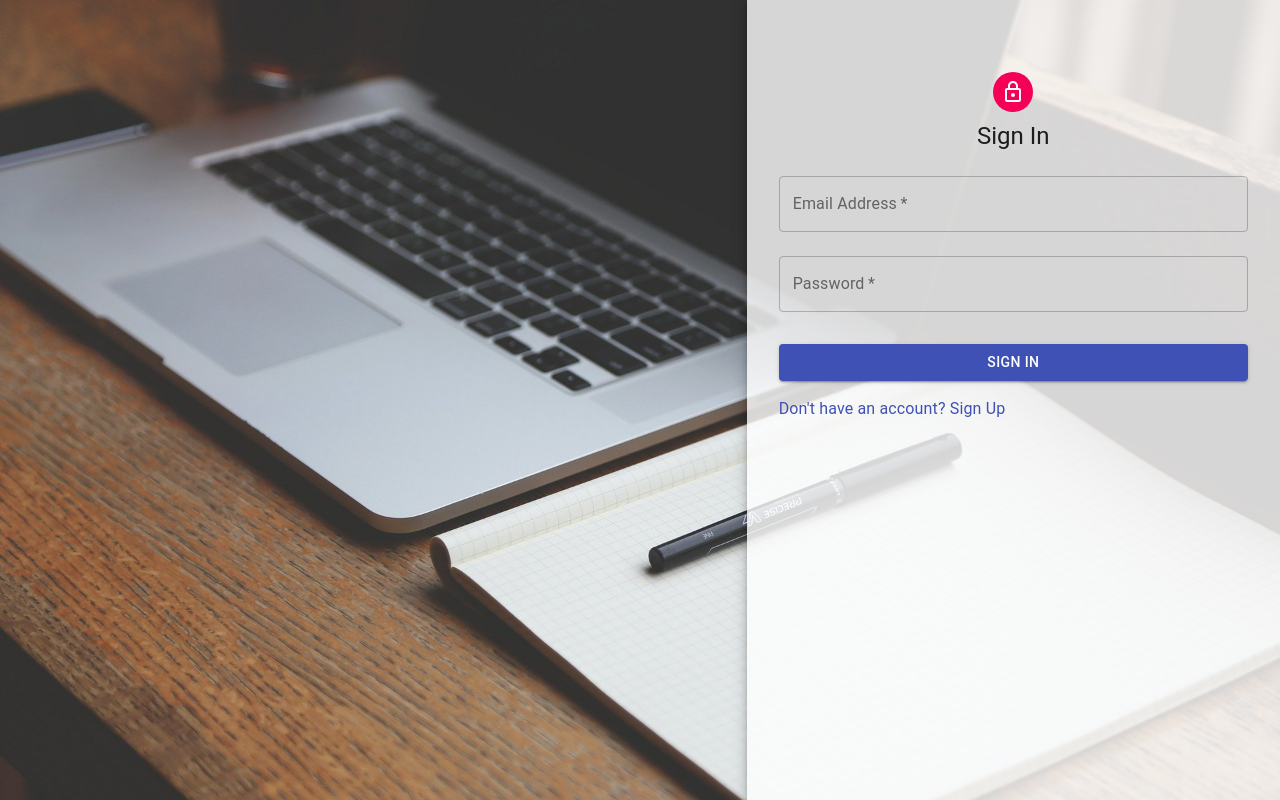
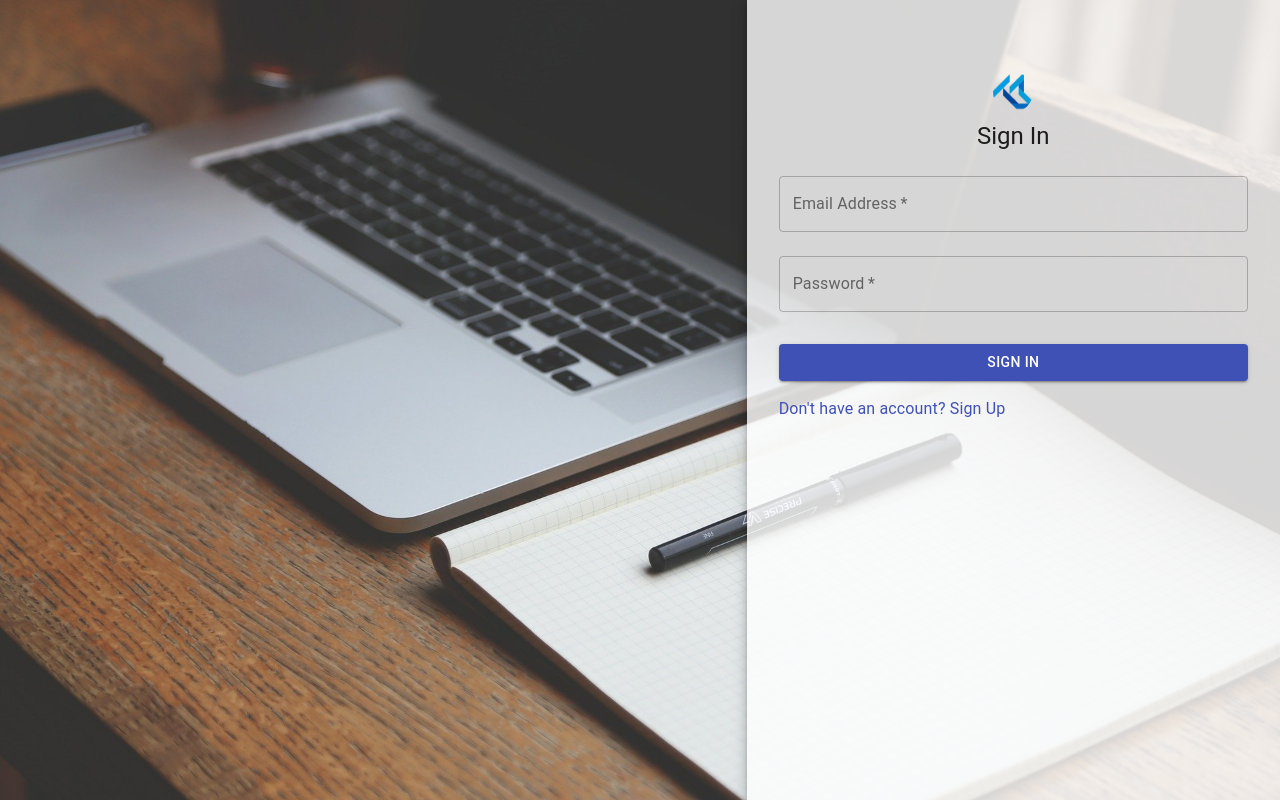
Before and after one commit to paytsek/app, a React (Create React App) app in the folder client/: page /login in a window 1280 px wide. Built offline with nearby package versions, Linux system fonts and the light colour scheme; no server answers.

Commit message:
Add static landing page

```diff
--- a/client/src/pages/LoginPage/index.jsx
+++ b/client/src/pages/LoginPage/index.jsx
@@ -3,7 +3,6 @@ import { useDispatch, useSelector } from 'react-redux';
 import { Link } from 'react-router-dom';
 
 import { Avatar, Button, CssBaseline, TextField, Paper, Grid, Typography } from '@material-ui/core';
-import { LockOutlined as LockOutlinedIcon } from '@material-ui/icons/';
 
 import { loginUser } from '../../redux/actions/usersActions';
 import useStyles from './styles';
@@ -37,7 +36,9 @@ const LoginPage = ({ history }) => {
       <Grid item xs={12} sm={8} md={5} component={Paper} elevation={6} square>
         <div className={classes.paper}>
           <Avatar className={classes.avatar}>
-            <LockOutlinedIcon />
+            <a href="/">
+              <img src="/images/logo.png" alt="logo" />
+            </a>
           </Avatar>
           <Typography component="h1" variant="h5">
             Sign In
--- a/client/src/pages/LoginPage/styles.js
+++ b/client/src/pages/LoginPage/styles.js
@@ -22,7 +22,11 @@ const useStyles = makeStyles((theme) => ({
   },
   avatar: {
     margin: theme.spacing(1),
-    backgroundColor: theme.palette.secondary.main,
+    background: 'none',
+
+    '& img': {
+      width: '100%',
+    },
   },
   form: {
     width: '100%', // Fix IE 11 issue.
--- a/client/src/pages/RegisterPage/index.jsx
+++ b/client/src/pages/RegisterPage/index.jsx
@@ -2,7 +2,6 @@ import React, { useState, useEffect } from 'react';
 import { useDispatch, useSelector } from 'react-redux';
 import { Link } from 'react-router-dom';
 import { Avatar, Button, CssBaseline, TextField, Paper, Grid, Typography } from '@material-ui/core';
-import { LockOutlined as LockOutlinedIcon } from '@material-ui/icons/';
 
 import useStyles from './styles';
 import { registerUser } from '../../redux/actions/usersActions';
@@ -54,7 +53,9 @@ const RegisterPage = ({ history }) => {
       <Grid item xs={12} sm={8} md={5} component={Paper} elevation={6} square>
         <div className={classes.paper}>
           <Avatar className={classes.avatar}>
-            <LockOutlinedIcon />
+            <a href="/">
+              <img src="/images/logo.png" alt="logo" />
+            </a>
           </Avatar>
           <Typography component="h1" variant="h5">
             Sign Up
--- a/client/src/pages/RegisterPage/styles.js
+++ b/client/src/pages/RegisterPage/styles.js
@@ -23,7 +23,11 @@ const useStyles = makeStyles((theme) => ({
   },
   avatar: {
     margin: theme.spacing(1),
-    backgroundColor: theme.palette.secondary.main,
+    background: 'none',
+
+    '& img': {
+      width: '100%',
+    },
   },
   form: {
     width: '100%', // Fix IE 11 issue.
```
